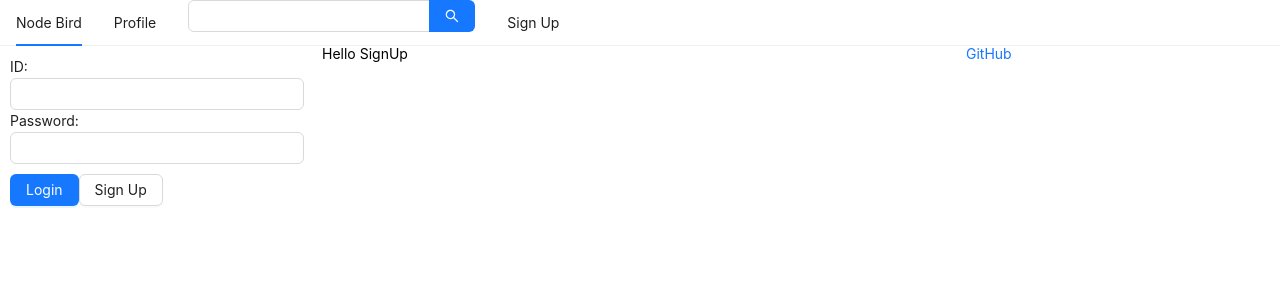
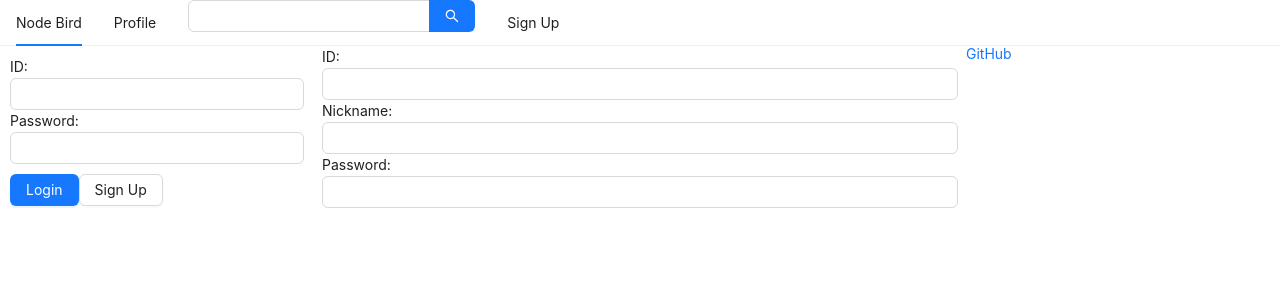
Before and after one commit to Na-David/MyBird, a Next.js app: page /signup in a window 1280 px wide. Shown: the top 300 px of the page. Built offline with nearby package versions, Linux system fonts and the light colour scheme.

Commit message:
login form ---ing

```diff
--- a/components/LoginForm.jsx
+++ b/components/LoginForm.jsx
@@ -5,11 +5,11 @@ import styled from 'styled-components';
 
 const ButtonWrapper = styled.div`
     margin-top: 10px;
-`
+`;
 
 const FormWrapper = styled(Form)`
     padding: 10px;
-`
+`;
 
 const LoginForm = ({setIsLoggedIn}) => {
 
--- a/pages/signup.jsx
+++ b/pages/signup.jsx
@@ -1,15 +1,51 @@
-import React from 'react'
+import React, { useCallback, useState } from 'react'
 import AppLayout from '../components/AppLayout';
 import Head from 'next/head';
+import { Form, Input} from 'antd';
+
 
 const SignUp = () => {
+
+  const [id, setId] = useState('');
+  const onChangeId = useCallback((e) => {
+    setId(e.target.value);
+  },[])
+
+  const [nick, setNick] = useState('');
+  const onChangeNick = useCallback((e) => {
+    setNick(e.target.value);
+  },[])
+
+  const [password, setPassword] = useState('');
+  const onChangePassword = useCallback((e) => {
+    setPassword(e.target.value);
+  },[])
+  const onSubmit = useCallback(() => {
+
+  },[])
+
   return (
-    <>
+    <AppLayout>
     <Head>
       <title>Sign Up | My Bird</title>
     </Head>
-        <AppLayout><div>Hello SignUp</div></AppLayout>
-    </>
+    <Form onFinish={onSubmit}>
+      <div>
+        <label htmlFor='user-id'>ID: </label> <br />
+        <Input name='user-id' value={id} required onChange={onChangeId} />
+      </div>
+      <div>
+        <label htmlFor='user-nick'>Nickname: </label> <br />
+        <Input name='user-nick' value={nick} required onChange={onChangeNick} />
+      </div>
+      <div>
+        <label htmlFor='user-password'>Password: </label><br />
+        <Input name='user-password' type='password' value={password} required onChange={onChangePassword} />
+      </div>
+
+
+    </Form>
+    </AppLayout>
   )
 }
 
```
